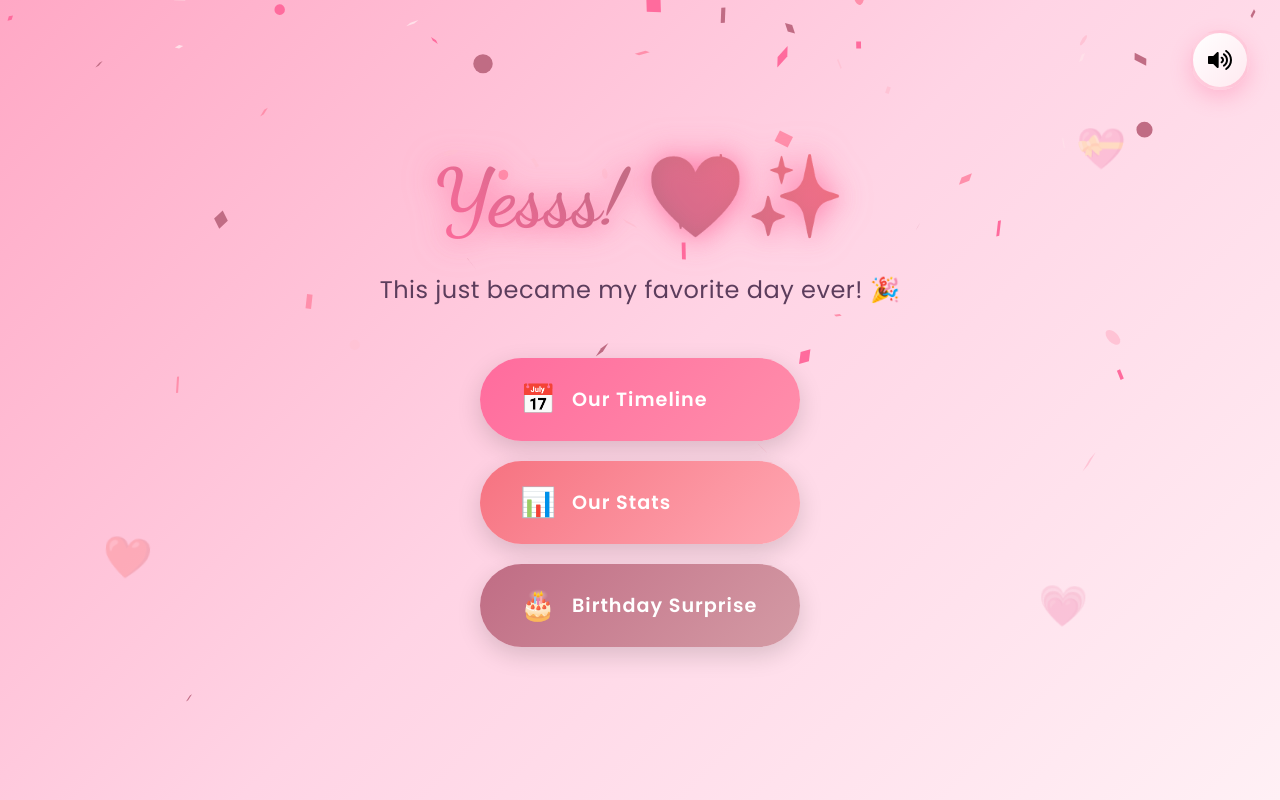
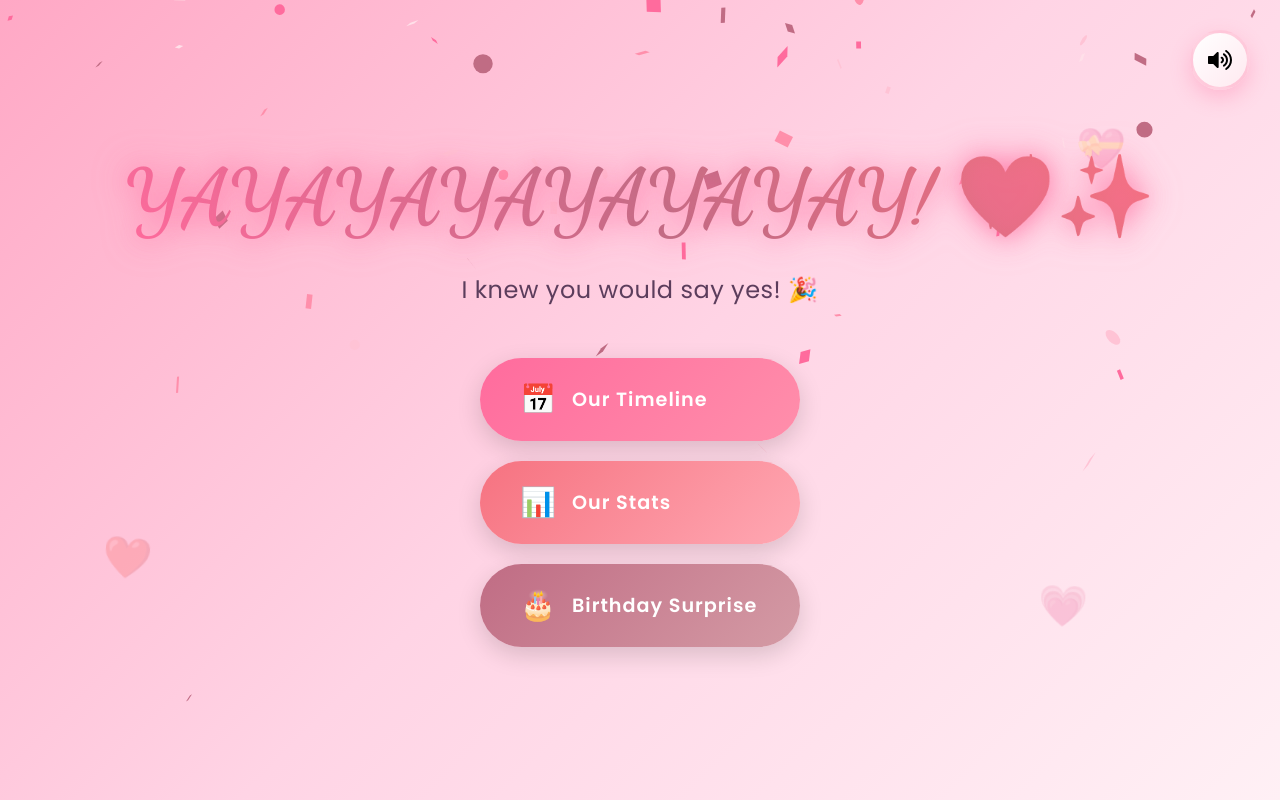
Before and after one commit to KaranChadha24/valentine-site, a React (Vite) app: page / in a window 1280 px wide. Both pictures are taken after a click on the button "Yes 💖". Built offline with nearby package versions, Linux system fonts and the light colour scheme.

Commit message:
Words Changed

```diff
--- a/src/components/Celebrate/Celebrate.jsx
+++ b/src/components/Celebrate/Celebrate.jsx
@@ -90,7 +90,7 @@ export default function Celebrate({ onTimeline, onBirthday, onStats }) {
           transition={{ type: "spring", stiffness: 120, delay: 0.2 }}
           className="celebrate-title"
         >
-          Yesss! 💖✨
+          YAYAYAYAYAYAYAY! 💖✨
         </motion.h1>
 
         <motion.p
@@ -99,7 +99,7 @@ export default function Celebrate({ onTimeline, onBirthday, onStats }) {
           transition={{ delay: 0.6 }}
           className="celebrate-subtitle"
         >
-          This just became my favorite day ever! 🎉
+         I knew you would say yes! 🎉
         </motion.p>
 
         {/* Button group */}
--- a/src/components/Stats/Stats.jsx
+++ b/src/components/Stats/Stats.jsx
@@ -330,7 +330,7 @@ export default function Stats({ onBack }) {
               <Line data={overthinkChartData} options={chartOptions} />
             )}
           </div>
-          <p className="chart-footnote">*Kiki's brain: "Is this too much? Wait, is this too little? WHAT DOES THIS MEAN?!"</p>
+          <p className="chart-footnote">*Overthinking Couple issa</p>
         </motion.div>
       </motion.div>
     </div>
```
